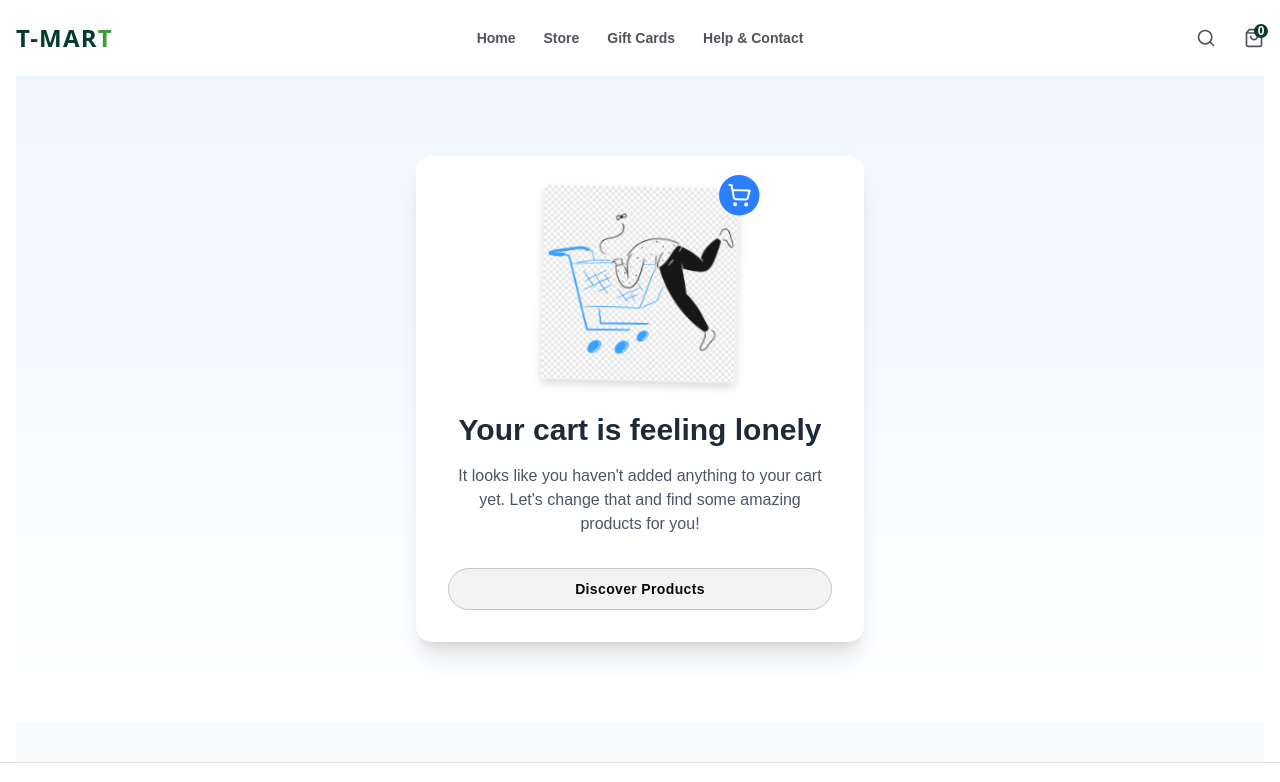
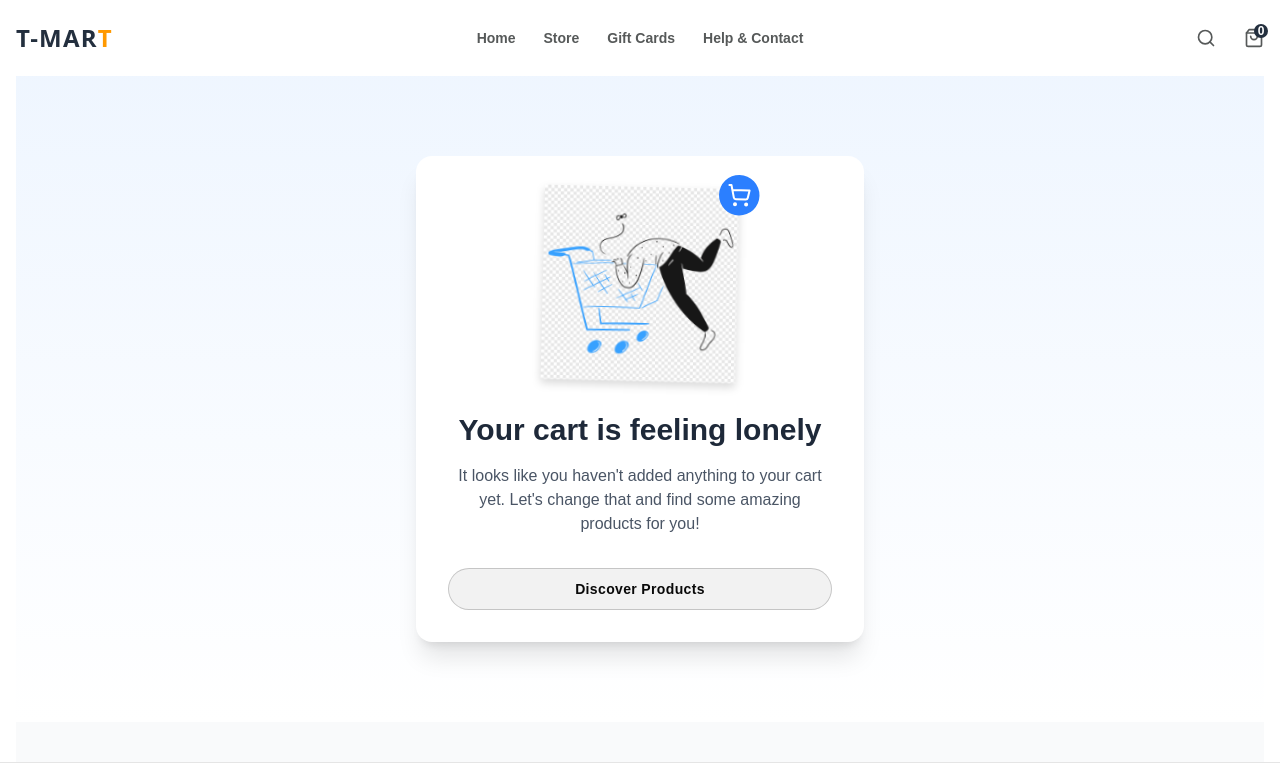
Before and after one commit to brian1337-ship-it/FE-Developer-Assessment, a React (Vite) app: page /cart in a window 1280 px wide. Shown: the top 782 px of the page. Built offline with nearby package versions, Linux system fonts and the light colour scheme.

Commit message:
refactor: modify UI theme colors

```diff
--- a/src/components/Footer.tsx
+++ b/src/components/Footer.tsx
@@ -27,7 +27,6 @@ const Footer = () => {
             <SocialMedia
               className="text-darkColor/60"
               iconClassName="border-darkColor/60 hover:border-shop_light_green hover:text-shop_light_green"
-              tooltipClassName="bg-darkColor text-white"
             />
           </div>
           <div>
--- a/src/components/SocialMedia.tsx
+++ b/src/components/SocialMedia.tsx
@@ -3,17 +3,10 @@ import React from "react";
 
 import { cn } from "@/utils/styleMerge";
 import { Link } from "react-router-dom";
-import {
-  Tooltip,
-  TooltipContent,
-  TooltipProvider,
-  TooltipTrigger,
-} from "./ui/Tooltip";
 
 interface Props {
   className?: string;
   iconClassName?: string;
-  tooltipClassName?: string;
 }
 const socialLink = [
   {
@@ -33,13 +26,10 @@ const socialLink = [
   },
 ];
 
-const SocialMedia = ({ className, iconClassName, tooltipClassName }: Props) => {
+const SocialMedia = ({ className, iconClassName }: Props) => {
   return (
-    <TooltipProvider>
     <div className={cn("flex items-center gap-3.5", className)}>
       {socialLink?.map((item) => (
-          <Tooltip key={item?.title}>
-            <TooltipTrigger asChild>
         <Link
           key={item?.title}
           rel="noopener noreferrer"
@@ -51,19 +41,8 @@ const SocialMedia = ({ className, iconClassName, tooltipClassName }: Props) => {
         >
           {item?.icon}
         </Link>
-            </TooltipTrigger>
-            <TooltipContent
-              className={cn(
-                "bg-white text-darkColor font-semibold",
-                tooltipClassName
-              )}
-            >
-              {item?.title}
-            </TooltipContent>
-          </Tooltip>
       ))}
     </div>
-    </TooltipProvider>
   );
 };
 
--- a/src/components/ui/Tooltip.tsx
+++ /dev/null
@@ -1,59 +0,0 @@
-import * as React from "react";
-import * as TooltipPrimitive from "@radix-ui/react-tooltip";
-
-import { cn } from "@/utils/styleMerge";
-
-function TooltipProvider({
-  delayDuration = 0,
-  ...props
-}: React.ComponentProps<typeof TooltipPrimitive.Provider>) {
-  return (
-    <TooltipPrimitive.Provider
-      data-slot="tooltip-provider"
-      delayDuration={delayDuration}
-      {...props}
-    />
-  );
-}
-
-function Tooltip({
-  ...props
-}: React.ComponentProps<typeof TooltipPrimitive.Root>) {
-  return (
-    <TooltipProvider>
-      <TooltipPrimitive.Root data-slot="tooltip" {...props} />
-    </TooltipProvider>
-  );
-}
-
-function TooltipTrigger({
-  ...props
-}: React.ComponentProps<typeof TooltipPrimitive.Trigger>) {
-  return <TooltipPrimitive.Trigger data-slot="tooltip-trigger" {...props} />;
-}
-
-function TooltipContent({
-  className,
-  sideOffset = 0,
-  children,
-  ...props
-}: React.ComponentProps<typeof TooltipPrimitive.Content>) {
-  return (
-    <TooltipPrimitive.Portal>
-      <TooltipPrimitive.Content
-        data-slot="tooltip-content"
-        sideOffset={sideOffset}
-        className={cn(
-          "bg-primary text-primary-foreground animate-in fade-in-0 zoom-in-95 data-[state=closed]:animate-out data-[state=closed]:fade-out-0 data-[state=closed]:zoom-out-95 data-[side=bottom]:slide-in-from-top-2 data-[side=left]:slide-in-from-right-2 data-[side=right]:slide-in-from-left-2 data-[side=top]:slide-in-from-bottom-2 z-50 w-fit rounded-md px-3 py-1.5 text-xs text-balance",
-          className
-        )}
-        {...props}
-      >
-        {children}
-        <TooltipPrimitive.Arrow className="bg-primary fill-primary z-50 size-2.5 translate-y-[calc(-50%_-_2px)] rotate-45 rounded-[2px]" />
-      </TooltipPrimitive.Content>
-    </TooltipPrimitive.Portal>
-  );
-}
-
-export { Tooltip, TooltipTrigger, TooltipContent, TooltipProvider };
--- a/src/constants/data.ts
+++ b/src/constants/data.ts
@@ -6,24 +6,6 @@ export const headerData = [
 ];
 export const quickLinksData = [
   { title: "About us", link: "" },
-  { title: "Contact us", link: "" },
   { title: "Terms & Conditions", link: "" },
   { title: "Privacy Policy", link: "" },
-  { title: "FAQs", link: "" },
-  { title: "Help", link: "" },
 ];
-export const categoriesData = [
-  { title: "Mobiles", link: "mobiles" },
-  { title: "Appliances", link: "appliances" },
-  { title: "Smartphones", link: "smartphones" },
-  { title: "Air Conditioners", link: "air-conditioners" },
-  { title: "Washing Machine", link: "washing-machine" },
-  { title: "Kitchen Appliances", link: "kitchen-appliances" },
-  { title: "gadget accessories", link: "gadget-accessories" },
-];
-export const productType = [
-  { title: "Gadget", value: "gadget" },
-  { title: "Appliances", value: "appliances" },
-  { title: "Refrigerators", value: "refrigerators" },
-  { title: "Others", value: "others" },
-];
--- a/src/index.css
+++ b/src/index.css
@@ -9,17 +9,21 @@
 
 @theme {
   --font-poppins: "Poppins", sans-serif;
-  --color-shop_light_pink: #fcf0e4;
-  --color-shop_dark_green: #063c28;
-  --color-shop_btn_dark_green: #063d29;
+  --color-shop_light_pink: #fff8f0;
+  --color-shop_dark_green: #232f3e;
+  --color-shop_btn_dark_green: #232f3e;
   --color-shop_light_bg: #f6f6f6;
-  --color-shop_light_green: #3b9c3c;
-  --color-shop_orange: #fb6c08;
-  --color-darkColor: #151515;
-  --color-lightColor: #52525b;
-  --color-lightOrange: #fca99b;
-  --color-shop_light_green: #3b9c3c;
-  --color-deal-bg: #f1f3f8;
+  --color-shop_light_green: #ff9900;
+  --color-shop_orange: #ff9900;
+  --color-darkColor: #0f1111;
+  --color-lightColor: #565959;
+  --color-lightOrange: #ffb84d;
+  --color-deal-bg: #f0f2f2;
+
+  /* Amazon Blue Colors */
+  --color-amazon_blue: #007185;
+  --color-amazon_blue_dark: #004c5a;
+  --color-amazon_blue_light: #00a8e1;
 }
 
 :root {
```
Lines whose indentation alone changed are shown as unchanged.
